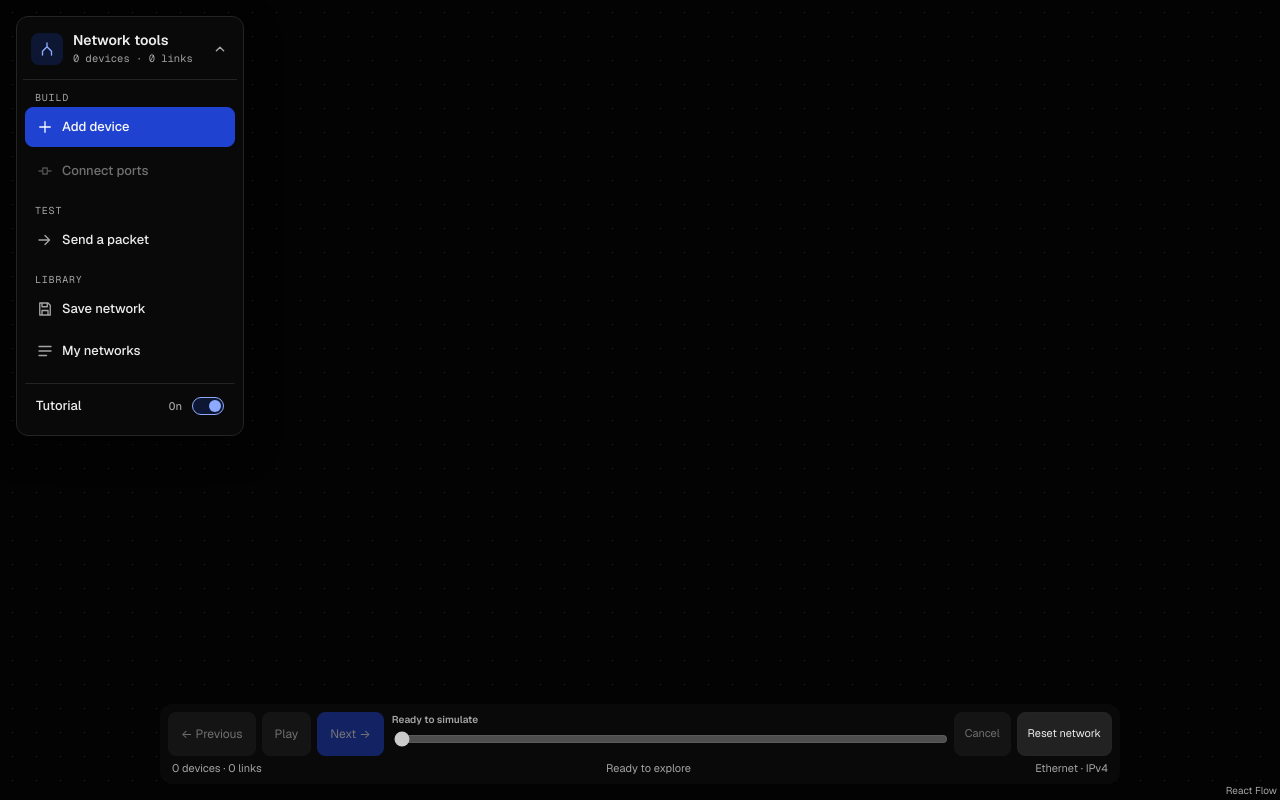
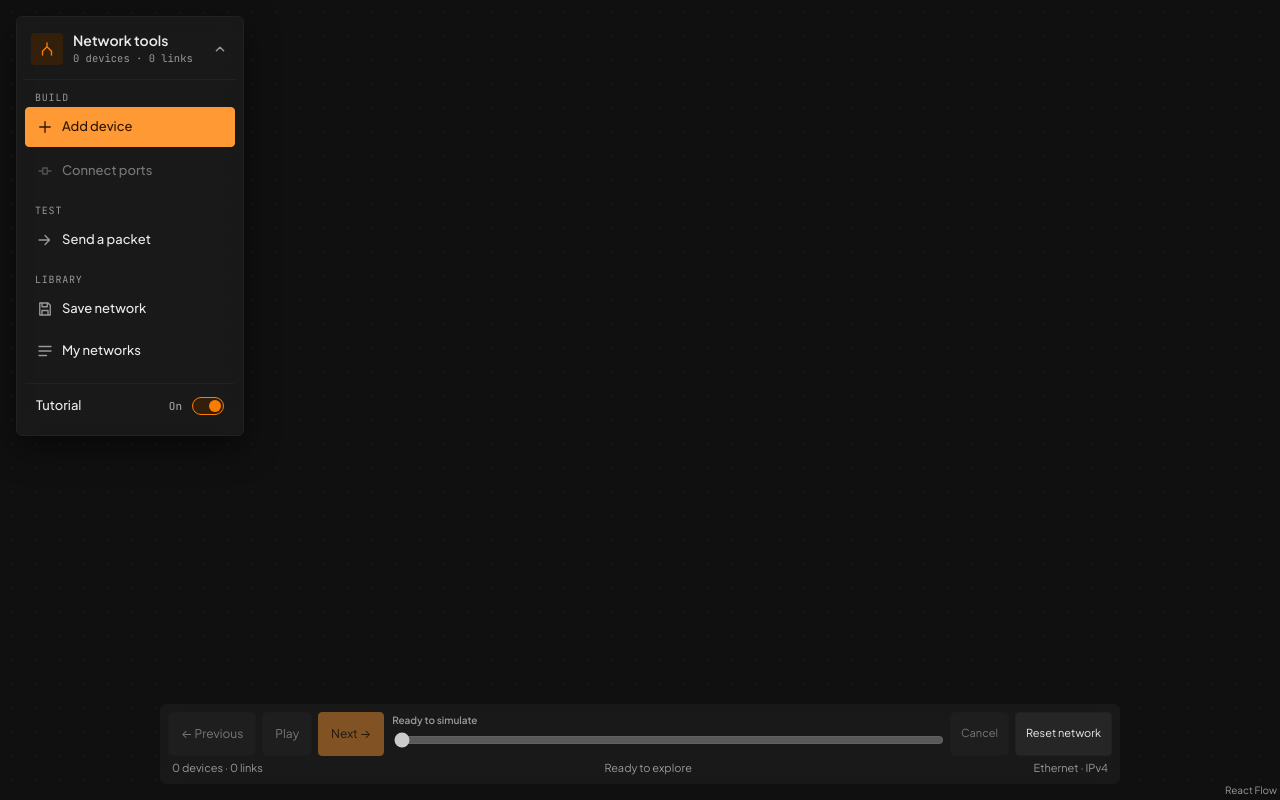
Before and after one commit to akij22/unipr-network, a React (Vite) app: page / in a window 1280 px wide. Built offline with nearby package versions, Linux system fonts and the light colour scheme.

Commit message:
Apply india dark theme to network lab

```diff
--- a/index.html
+++ b/index.html
@@ -3,12 +3,12 @@
   <head>
     <meta charset="UTF-8" />
     <meta name="viewport" content="width=device-width,initial-scale=1,viewport-fit=cover" />
-    <meta name="theme-color" content="#000000" />
+    <meta name="theme-color" content="#0a0a0a" />
     <link rel="preconnect" href="https://fonts.googleapis.com" />
     <link rel="preconnect" href="https://fonts.gstatic.com" crossorigin />
     <link
       rel="stylesheet"
-      href="https://fonts.googleapis.com/css2?family=Geist:wght@400..700&family=Geist+Mono:wght@400;500&display=swap"
+      href="https://fonts.googleapis.com/css2?family=Plus+Jakarta+Sans:wght@400..700&family=JetBrains+Mono:wght@400;500;600&display=swap"
     />
     <title>UniPRNetwork — Network learning lab</title>
   </head>
--- a/src/styles/layout.css
+++ b/src/styles/layout.css
@@ -1,4 +1,4 @@
-/* Hallmark · educational workbench · black + vivid blue · topology and contextual inspector.
+/* Hallmark · educational workbench · india dark theme (saffron accent) · topology and contextual inspector.
  * Pre-emit critique: philosophy 5, hierarchy 4, execution 4, specificity 5, restraint 5, variety 4. */
 * {
   box-sizing: border-box;
@@ -24,7 +24,7 @@ select {
 button,
 a,
 summary {
-  -webkit-tap-highlight-color: var(--color-blue-bg);
+  -webkit-tap-highlight-color: var(--color-accent-bg);
 }
 button {
   min-height: 44px;
@@ -40,8 +40,8 @@ button {
     border-color var(--dur-short);
 }
 button:hover {
-  border-color: var(--color-blue);
-  background: var(--color-blue-bg);
+  border-color: var(--color-accent);
+  background: var(--color-accent-bg);
 }
 button:active {
   transform: translateY(1px);
@@ -52,8 +52,8 @@ button:disabled {
 }
 button[aria-pressed="true"],
 button[aria-checked="true"] {
-  border-color: var(--color-blue);
-  background: var(--color-blue-bg);
+  border-color: var(--color-accent);
+  background: var(--color-accent-bg);
 }
 button.primary {
   background: var(--color-primary);
@@ -131,12 +131,12 @@ legend {
 }
 summary {
   cursor: pointer;
-  color: var(--color-blue);
+  color: var(--color-accent);
   min-height: 44px;
   padding: 10px 0;
 }
 a {
-  color: var(--color-blue);
+  color: var(--color-accent);
 }
 .row {
   display: flex;
@@ -199,16 +199,16 @@ a {
 }
 .interface {
   border: 1px solid var(--color-rule);
-  border-radius: 8px;
+  border-radius: var(--radius-control);
   padding: 12px;
   margin: 12px 0;
 }
 .port-label {
   border: 1px solid var(--color-rule);
-  background: var(--color-blue-bg);
-  color: var(--color-blue);
+  background: var(--color-accent-bg);
+  color: var(--color-accent);
   padding: 3px 8px;
-  border-radius: 5px;
+  border-radius: var(--radius-tight);
 }
 .address-row {
   display: grid;
@@ -231,10 +231,10 @@ a {
   padding-inline: 10px;
 }
 .tutorial {
-  background: var(--color-blue-bg);
+  background: var(--color-accent-bg);
   padding: 12px;
-  border-left: 2px solid var(--color-blue);
-  border-radius: 5px;
+  border-left: 2px solid var(--color-accent);
+  border-radius: var(--radius-tight);
   margin: 16px 0;
 }
 .tutorial p {
@@ -362,7 +362,7 @@ a {
   text-overflow: ellipsis;
 }
 .catalog {
-  border: 1px solid var(--color-blue);
+  border: 1px solid var(--color-accent);
   border-radius: var(--radius-panel);
   padding: 16px;
   background: var(--color-panel);
@@ -387,15 +387,15 @@ a {
 }
 .connection-guide {
   background: var(--color-panel);
-  border: 1px solid var(--color-blue);
-  border-left: 3px solid var(--color-blue);
+  border: 1px solid var(--color-accent);
+  border-left: 3px solid var(--color-accent);
   border-radius: var(--radius-panel);
   padding: 16px;
   margin-bottom: 12px;
 }
 .connection-guide .eyebrow {
   display: block;
-  color: var(--color-blue);
+  color: var(--color-accent);
   margin-bottom: 4px;
 }
 .connection-guide strong {
@@ -411,7 +411,7 @@ a {
   margin: 12px;
   padding: 14px 18px;
   border: 1px solid var(--color-error);
-  border-radius: 8px;
+  border-radius: var(--radius-control);
   background: var(--color-error-bg);
   display: flex;
   align-items: flex-start;
@@ -510,7 +510,7 @@ select {
   white-space: normal;
 }
 .scene-label.selected {
-  border-color: var(--color-blue);
+  border-color: var(--color-accent);
 }
 @media (min-width: 70rem) {
   .scene-canvas {
--- a/src/styles/saves.css
+++ b/src/styles/saves.css
@@ -2,14 +2,14 @@
   color: var(--color-error);
   background: var(--color-error-bg);
   padding: 12px;
-  border-radius: 6px;
+  border-radius: var(--radius-control);
 }
 .notice {
   margin: 10px 20px;
   padding: 10px 14px;
   background: var(--color-good-bg);
   color: var(--color-good);
-  border-radius: 6px;
+  border-radius: var(--radius-control);
   font-size: 12px;
 }
 .saved-list {
--- a/src/styles/simulation.css
+++ b/src/styles/simulation.css
@@ -20,7 +20,7 @@
   z-index: 10;
   background: var(--color-panel);
   border: 1px solid var(--color-rule);
-  border-radius: 10px;
+  border-radius: var(--radius-panel);
   padding: 10px;
   display: flex;
   gap: 12px;
@@ -54,7 +54,7 @@
 .timeline input {
   min-height: 20px;
   padding: 0;
-  accent-color: var(--color-blue);
+  accent-color: var(--color-accent);
   border: 0;
 }
 .event-summary {
@@ -72,7 +72,7 @@
   margin: 0;
 }
 .step-badge {
-  color: var(--color-blue);
+  color: var(--color-accent);
   font-size: 10px;
   letter-spacing: 0.08em;
   font-weight: 700;
@@ -96,14 +96,14 @@
   padding: 4px 10px;
   min-height: 32px;
   font-size: 11px;
-  color: var(--color-blue);
-  background: var(--color-blue-bg);
+  color: var(--color-accent);
+  background: var(--color-accent-bg);
 }
 .packet-inspector {
   background: var(--color-panel);
   border: 1px solid var(--color-rule);
   padding: 18px;
-  border-radius: 10px;
+  border-radius: var(--radius-panel);
   margin: 18px 0;
 }
 .packet-inspector .section-head {
@@ -120,14 +120,14 @@
   padding: 12px;
   background: var(--color-field);
   border: 1px solid var(--color-rule);
-  border-radius: 7px;
+  border-radius: var(--radius-control);
   min-width: 0;
 }
 .packet-card-title {
   background: var(--color-transparent);
   border: 0;
   padding: 4px 0;
-  color: var(--color-blue);
+  color: var(--color-accent);
   font-size: 12px;
   min-height: 36px;
 }
@@ -143,7 +143,7 @@
 mark {
   background: var(--color-amber-bg);
   color: var(--color-amber);
-  border-radius: 3px;
+  border-radius: var(--radius-tight);
   padding: 2px 3px;
 }
 del {
@@ -159,7 +159,7 @@ del {
   background: var(--color-panel);
   color: var(--color-body);
   border: 1px solid var(--color-rule);
-  border-radius: 12px;
+  border-radius: var(--radius-panel);
   padding: 24px;
   max-width: min(560px, calc(100% - 24px));
   max-height: 85dvh;
@@ -197,9 +197,9 @@ del {
   color: var(--color-ink);
 }
 .inspector-tabs button[aria-pressed="true"] {
-  background: var(--color-blue-bg);
-  border-color: var(--color-blue);
-  color: var(--color-blue);
+  background: var(--color-accent-bg);
+  border-color: var(--color-accent);
+  color: var(--color-accent);
 }
 .table-summary {
   margin: 4px 0 14px;
@@ -225,8 +225,8 @@ td small {
   font-size: 10px;
 }
 .used-route {
-  background: var(--color-blue-bg);
-  color: var(--color-blue);
+  background: var(--color-accent-bg);
+  color: var(--color-accent);
 }
 .state-entries {
   margin: 10px 0;
@@ -253,11 +253,11 @@ td small {
 .bit-grid span {
   text-align: center;
   padding: 5px 0;
-  border-radius: 3px;
+  border-radius: var(--radius-tight);
 }
 .network-bit {
-  background: var(--color-blue-bg);
-  color: var(--color-blue);
+  background: var(--color-accent-bg);
+  color: var(--color-accent);
 }
 .host-bit {
   background: var(--color-amber-bg);
--- a/src/styles/tokens.css
+++ b/src/styles/tokens.css
@@ -1,30 +1,41 @@
 /* 3D network lab · dark tokens.
- * Theme: tweakcn preset (black surfaces + vivid blue primary, Geist type, 8px radius).
- * Shared production CSS tokens; scene colors are named in scene-tokens.ts. */
+ * Theme: tweakcn "India" dark preset (cmkr1zzlc000j04lb9iz9g43m) — saffron
+ * primary #ff9933 on near-black, Plus Jakarta Sans, square-ish radii.
+ * Surface adaptation: the preset's card (#050505) is nearly indistinguishable
+ * from its background (#0a0a0a), so panels sit between the preset's popover
+ * (#1a1a1a) and secondary (#262626) steps to keep canvas / panel / raised
+ * hierarchy legible. Semantic warning/success/error and the network segment
+ * blues stay outside the theme; packet data uses JetBrains Mono.
+ * Scene colors are named in scene-tokens.ts. */
 :root {
-  /* Surfaces: background / card / secondary / muted from the theme. */
-  --color-paper: oklch(0 0 0);
-  --color-panel: oklch(0.145 0 0);
-  --color-raised: oklch(0.25 0 0);
-  --color-field: oklch(0.1 0 0);
+  /* Surfaces: theme background (#0a0a0a), popover (#1a1a1a) and secondary
+   * (#262626); the nearly-invisible preset card (#050505) is lifted to
+   * #101010 so the canvas ground stays readable against the page. */
+  --color-paper: #0a0a0a;
+  --color-field: #101010;
+  --color-panel: #1a1a1a;
+  --color-raised: #262626;
   /* Text: theme foreground, with a body step between it and muted-foreground. */
-  --color-ink: oklch(0.946 0 0);
-  --color-body: oklch(0.88 0 0);
-  --color-muted: oklch(0.72 0 0);
+  --color-ink: #ebebeb;
+  --color-body: #cccccc;
+  --color-muted: #999999;
   /* Lines: theme border and input. */
-  --color-rule: oklch(0.26 0 0);
-  --color-rule-strong: oklch(0.32 0 0);
-  --color-glass: oklch(0.145 0 0 / 0.9);
-  /* Interactive accent: theme chart-4 (light blue) over chart-1 (blue wash). */
-  --color-blue: oklch(0.75 0.13 269);
-  --color-blue-bg: oklch(0.21 0.06 268);
-  --color-primary: oklch(0.46 0.22 266);
-  --color-on-primary: oklch(0.985 0 0);
-  /* Network segments: blue-tinted A, neutral B (the theme is monochrome + blue). */
+  --color-rule: #212121;
+  --color-rule-strong: #383838;
+  --color-glass: rgba(26, 26, 26, 0.94);
+  /* Interactive accent: theme accent foreground (#fa7d00) over accent wash
+   * (#331f0a); primary buttons use the theme primary #ff9933 with the preset's
+   * dark on-primary so the label stays legible on hover. */
+  --color-accent: #fa7d00;
+  --color-accent-bg: #331f0a;
+  --color-primary: #ff9933;
+  --color-on-primary: #2e1700;
+  /* Network segments: blue-tinted A stays a deliberate protocol/segment
+   * identity, not the UI accent; neutral B as before. */
   --color-network-a: oklch(0.21 0.06 268);
   --color-network-a-line: oklch(0.42 0.15 266);
-  --color-network-b: oklch(0.25 0 0);
-  --color-network-b-line: oklch(0.58 0 0);
+  --color-network-b: #262626;
+  --color-network-b-line: #5c5c5c;
   /* Semantic colors are outside the theme; warning/success keep their meaning. */
   --color-amber: oklch(0.85 0.125 80);
   --color-amber-bg: oklch(0.3 0.045 80);
@@ -32,17 +43,18 @@
   --color-good-bg: oklch(0.24 0.05 160);
   --color-error: oklch(0.69 0.2 23.91);
   --color-error-bg: oklch(0.26 0.06 24);
-  --color-focus: oklch(0.75 0.13 269);
-  --color-backdrop: oklch(0 0 0 / 0.82);
+  --color-focus: #fa7d00;
+  --color-backdrop: #0a0a0aeb;
   --color-device-shell: oklch(0.62 0 0);
   --color-device-face: oklch(0.38 0 0);
   --color-device-edge: oklch(0.78 0 0);
   --color-transparent: transparent;
   --color-current: currentColor;
-  /* Typography: Geist / Geist Mono from the theme; display shares the sans face. */
-  --font-display: "Geist", "Inter", sans-serif;
-  --font-body: "Geist", "Inter", sans-serif;
-  --font-mono: "Geist Mono", "JetBrains Mono", monospace;
+  /* Typography: Plus Jakarta Sans for interface text (the theme sans),
+   * JetBrains Mono for addresses and packet data. */
+  --font-display: "Plus Jakarta Sans", "Inter", sans-serif;
+  --font-body: "Plus Jakarta Sans", "Inter", sans-serif;
+  --font-mono: "JetBrains Mono", monospace;
   --dock-height: 96px;
   --dock-offset: 12px;
   --space-xs: 4px;
@@ -51,9 +63,11 @@
   --space-lg: 24px;
   --space-xl: 32px;
   --space-2xl: 48px;
-  /* Theme radius: 0.5rem, with the panel at the next step up. */
-  --radius-control: 8px;
-  --radius-panel: 12px;
+  /* Theme radius: 0, kept compact and near-square; small radii only where they
+   * aid legibility of interactive targets and media marks. */
+  --radius-tight: 3px;
+  --radius-control: 4px;
+  --radius-panel: 6px;
   --text-sm: 12px;
   --text-body: 14px;
   --text-title: 24px;
--- a/src/styles/workspace.css
+++ b/src/styles/workspace.css
@@ -94,7 +94,7 @@ html, body, #root {
 .canvas-app .packet-inspector { margin: 0; flex: 0 1 auto; }
 .panel-switch { flex: none; }
 .panel-switch button { flex: 1; background: var(--color-panel); }
-.panel-switch button[aria-pressed="true"] { color: var(--color-blue); }
+.panel-switch button[aria-pressed="true"] { color: var(--color-accent); }
 .canvas-app .inspector-stack,
 .canvas-app .inspector { position: static; max-height: none; margin: 0; }
 .canvas-app .inspector-stack { flex: 0 1 auto; }
@@ -229,8 +229,8 @@ html, body, #root {
   width: 32px;
   height: 32px;
   border-radius: var(--radius-control);
-  background: var(--color-blue-bg);
-  color: var(--color-blue);
+  background: var(--color-accent-bg);
+  color: var(--color-accent);
 }
 .workspace-menu-badge svg,
 .workspace-menu nav svg {
@@ -295,13 +295,13 @@ html, body, #root {
   border-color: transparent;
   background: var(--color-raised);
 }
-.workspace-menu nav button:hover svg { color: var(--color-blue); }
+.workspace-menu nav button:hover svg { color: var(--color-accent); }
 .workspace-menu nav button[aria-pressed="true"] {
   border-color: transparent;
-  background: var(--color-blue-bg);
-  color: var(--color-blue);
+  background: var(--color-accent-bg);
+  color: var(--color-accent);
 }
-.workspace-menu nav button[aria-pressed="true"] svg { color: var(--color-blue); }
+.workspace-menu nav button[aria-pressed="true"] svg { color: var(--color-accent); }
 .workspace-menu nav button.primary {
   margin-bottom: 2px;
   border-color: var(--color-primary);
@@ -346,8 +346,8 @@ html, body, #root {
   background: var(--color-muted);
   transition: transform var(--dur-short) var(--ease-out), background var(--dur-short);
 }
-.workspace-menu-track[data-on="true"] { border-color: var(--color-blue); background: var(--color-blue-bg); }
-.workspace-menu-track[data-on="true"]::after { transform: translateX(14px); background: var(--color-blue); }
+.workspace-menu-track[data-on="true"] { border-color: var(--color-accent); background: var(--color-accent-bg); }
+.workspace-menu-track[data-on="true"]::after { transform: translateX(14px); background: var(--color-accent); }
 .workspace-menu nav button[role="switch"]:hover .workspace-menu-state { color: var(--color-ink); }
 @media (min-width: 70rem) {
   .canvas-app .catalog, .canvas-app .connection-guide, .canvas-app .ping-composer,
```
Also changed, not shown: src/styles/flow.css (+8 -8 lines), src/styles/scene-tokens.ts (+9 -8 lines), 1 other file (tests, documents, lock files or other folders).
